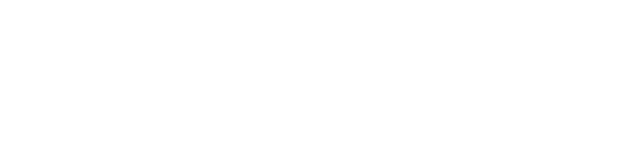
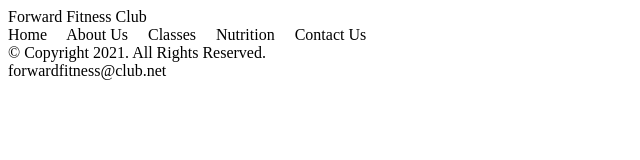
Before and after one commit to Shimazaky80/fitness, a plain HTML site: page fitness/template/fitness.html in a window 1280 px wide. Shown: the whole page, without its empty margins (0-640 px from the left). Drawn offline with Linux system fonts and the light colour scheme.

Commit message:
Added static content
--> Added static content to the template that will appear on every webpage, such as business name or logo, the webpage links, and the footer information.

* Added content to the Header Section
--> Business name as text

* Added text and nonbreaking space to the Nav Section
--> Added text name of the links to other pages
--> Forcing browsers to display a blank space between navigation text with &nbs; (nonbreaking space) character entity

* Added content and a symbol to the Footer Section
--> Added a copyright symbol and the email address text
--> The copyright symbol produced with the &copy; character entity

```diff
--- a/fitness/template/fitness.html
+++ b/fitness/template/fitness.html
@@ -11,15 +11,21 @@
   </head>
   <body>
     <!-- Use the header area for the website name or logo -->
-    <header></header>
+    <header>Forward Fitness Club</header>
 
     <!-- Use the nav area to add hyperlinks to other pages within the website -->
-    <nav></nav>
+    <nav>
+      Home &nbsp; &nbsp; About Us &nbsp; &nbsp; Classes &nbsp; &nbsp; Nutrition
+      &nbsp; &nbsp; Contact Us
+    </nav>
 
     <!-- Use the main area to add the main content of the webpage -->
     <main></main>
 
     <!-- Use the footer area to add webpage footer content-->
-    <footer></footer>
+    <footer>
+      &copy; Copyright 2021. All Rights Reserved. <br />
+      forwardfitness@club.net
+    </footer>
   </body>
 </html>
```
